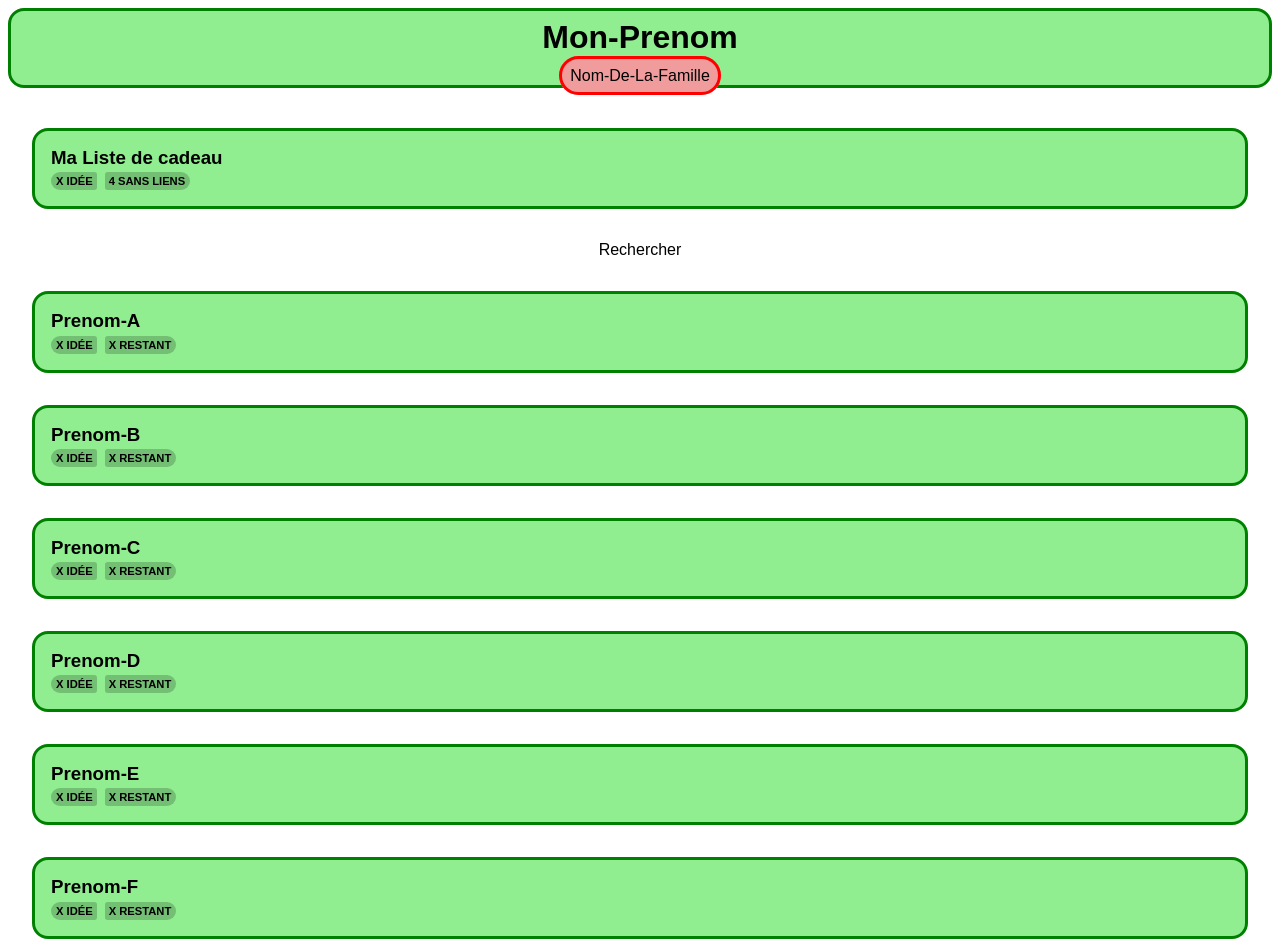
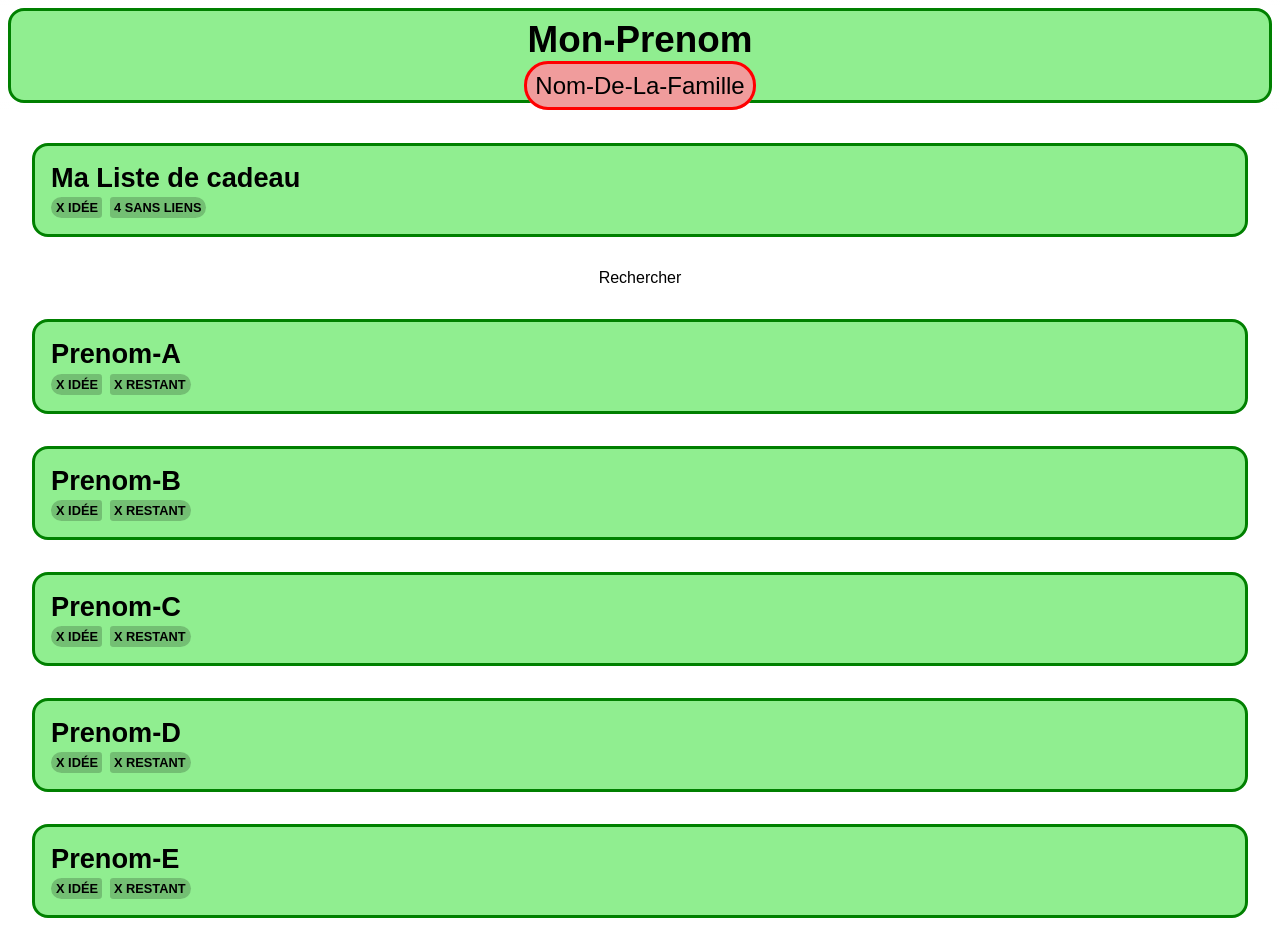
Before and after one commit to Foste380/ListeDeNoelCommun, a plain HTML site: page index.html in a window 1280 px wide. Shown: the top 939 px of the page. Drawn offline with Linux system fonts and the light colour scheme.

Commit message:
[fix] change size E1

```diff
--- a/style.css
+++ b/style.css
@@ -11,11 +11,13 @@ h1 {
     padding: 0.5rem;
     margin: 0;
     margin-bottom: 0.2rem;
+    font-size: 2.3rem;
 }
 
 h3 {
     padding: 0;
     Margin: 0;
+    font-size: 1.7rem;
 }
 
 p {
@@ -65,6 +67,7 @@ a {
     background-color: var(--DefaultNegLight);
     border: 0.2rem solid var(--DefaultNeg);
     border-radius: 1.5rem;
+    font-size: 1.5rem;
 
 }
 
@@ -89,7 +92,7 @@ a {
     padding: 3px 4px 3px 4px;
     text-transform: uppercase;
     font-weight: bold;
-    font-size: 0.7rem;
+    font-size: 0.8rem;
 }
 
 .tags-liste .tag:first-child {
```
